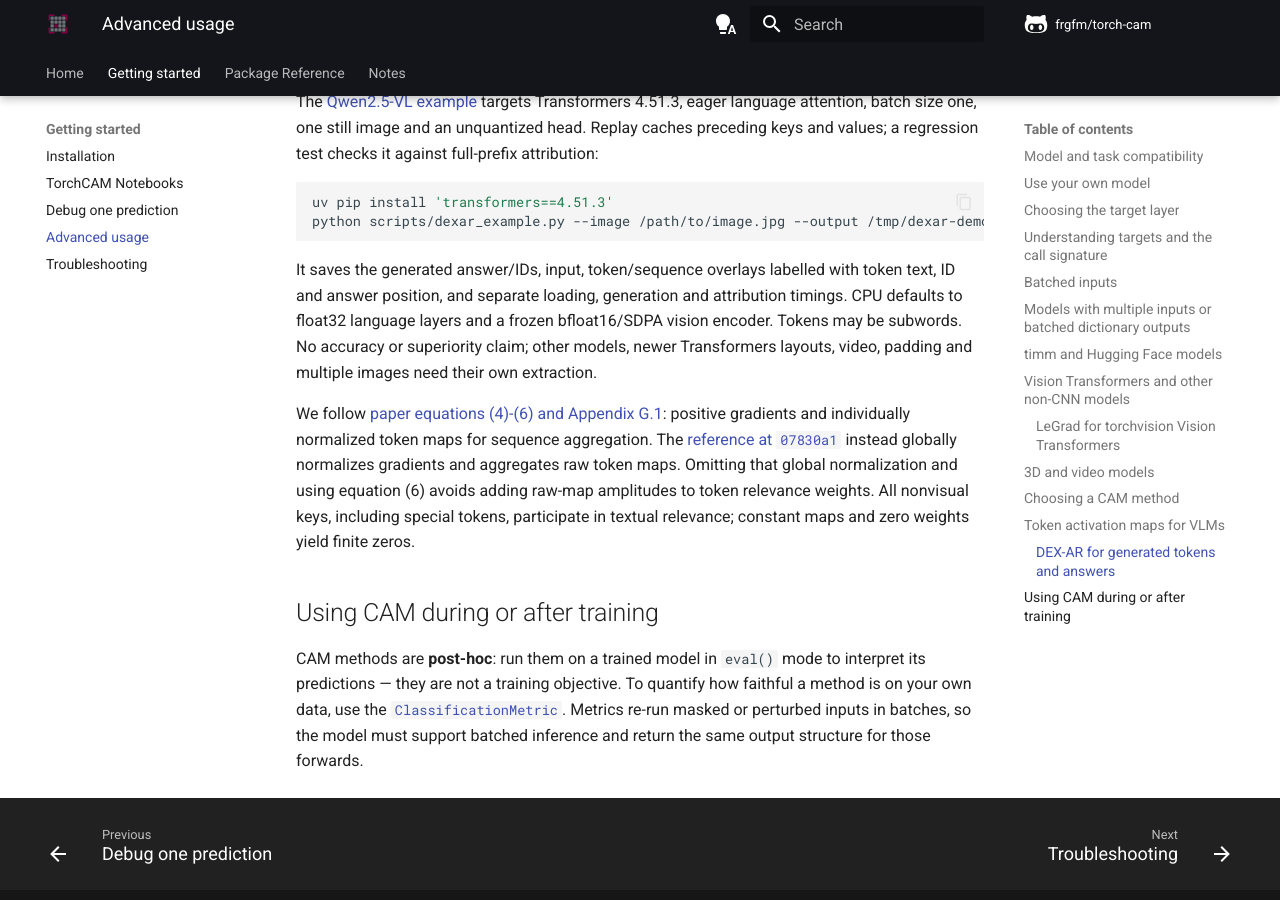
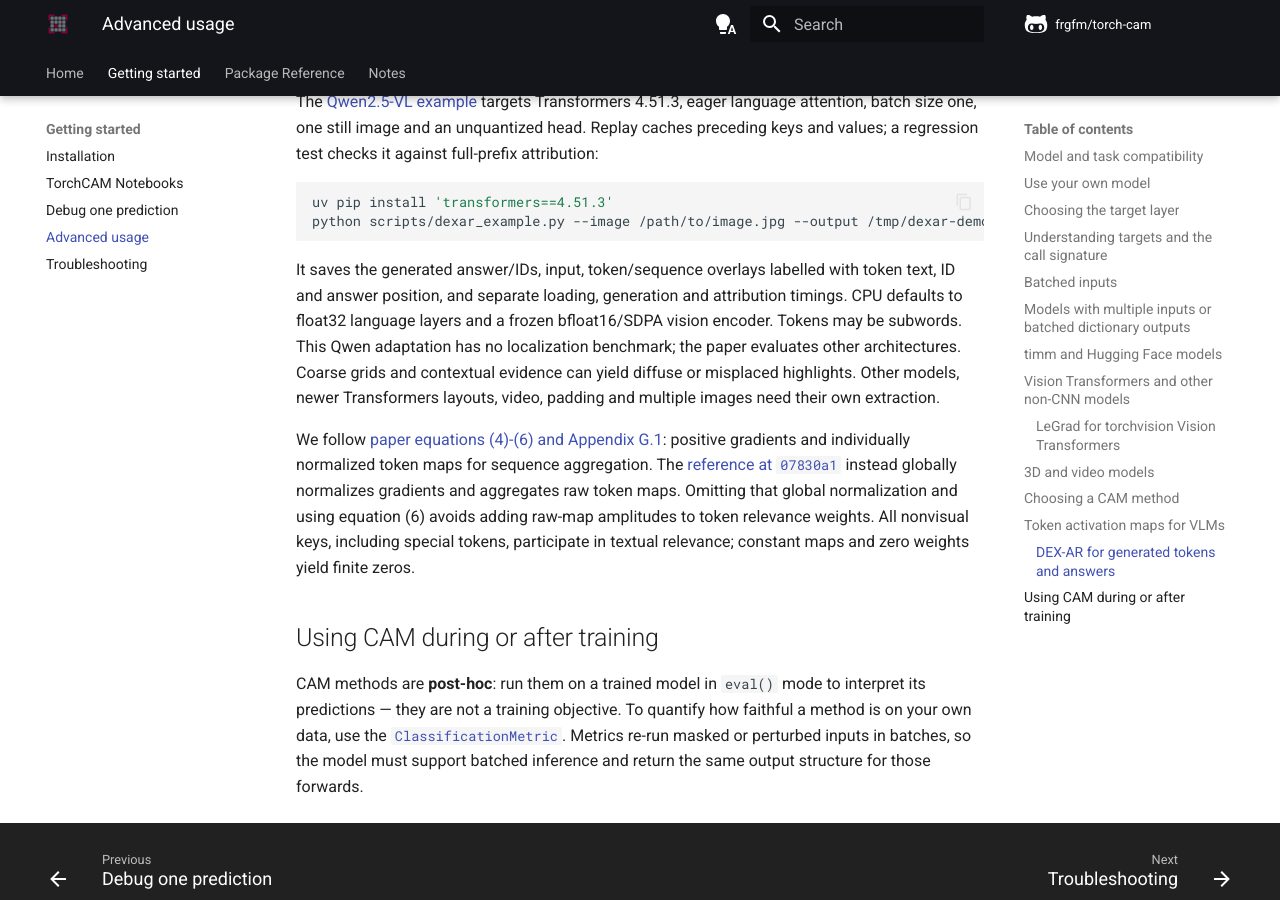
Before and after one commit to frgfm/torch-cam, an MkDocs documentation site: the page built from docs/docs/getting-started/advanced-usage.md, in a window 1280 px wide and 900 px high, scrolled down 13059 px. Built offline with MkDocs 1.6.1 and Material for MkDocs 9.7.7, drawn with Linux system fonts in a browser that asks for light colours; comment, search, counter and statistics services are not loaded.

Commit message:
Document Qwen DEX-AR localization limits

```diff
--- a/docs/docs/getting-started/advanced-usage.md
+++ b/docs/docs/getting-started/advanced-usage.md
@@ -476,8 +476,9 @@ python scripts/dexar_example.py --image /path/to/image.jpg --output /tmp/dexar-d
 
 It saves the generated answer/IDs, input, token/sequence overlays labelled with token text, ID and answer position,
 and separate loading, generation and attribution timings. CPU defaults to float32 language layers and a frozen
-bfloat16/SDPA vision encoder. Tokens may be subwords. No accuracy or superiority claim;
-other models, newer Transformers layouts, video, padding and multiple images need their own extraction.
+bfloat16/SDPA vision encoder. Tokens may be subwords. This Qwen adaptation has no localization benchmark;
+the paper evaluates other architectures. Coarse grids and contextual evidence can yield diffuse or misplaced
+highlights. Other models, newer Transformers layouts, video, padding and multiple images need their own extraction.
 
 We follow [paper equations (4)-(6) and Appendix G.1](https://arxiv.org/abs/2603.06302): positive gradients and
 individually normalized token maps for sequence aggregation. The [reference at `07830a1`](https://github.com/WalBouss/DEX-AR/blob/07830a1e435eacde0acc68b31467681a236dc3a7/dexar/wrapper.py)
```
